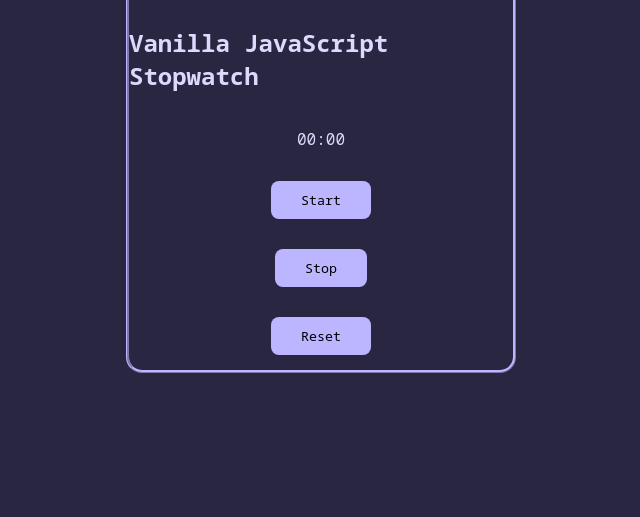
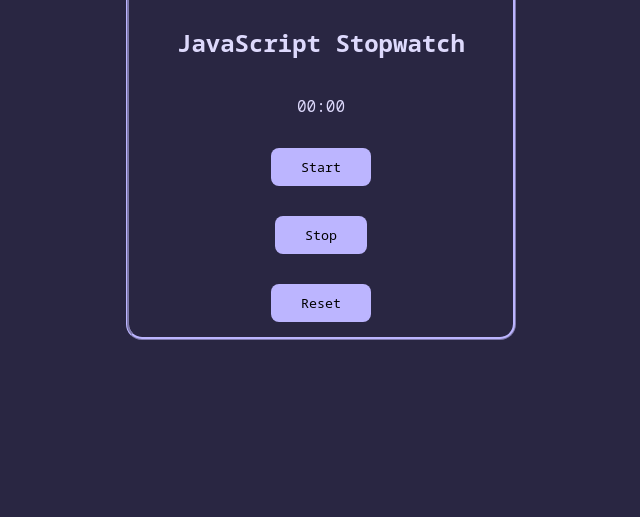
Before and after one commit to anxicoper/StopWatchSecsOnly, a plain HTML site: page index.html in a window 1280 px wide. Shown: the part 283-800 px from the top of the page, without its empty margins (322-962 px from the left). Drawn offline with Linux system fonts and the light colour scheme.

Commit message:
change title

```diff
--- a/index.html
+++ b/index.html
@@ -8,7 +8,7 @@
  <body>
     <div class="wrapper">
         <h1>Stopwatch</h1>
-        <h2>Vanilla JavaScript Stopwatch</h2>
+        <h2>JavaScript Stopwatch</h2>
         <p><span id="seconds">00</span>:<span id="tens">00</span></p>
         <button id="button-start">Start</button>
         <button id="button-stop">Stop</button>
```
